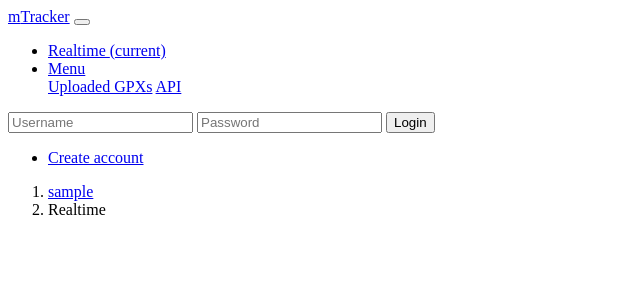
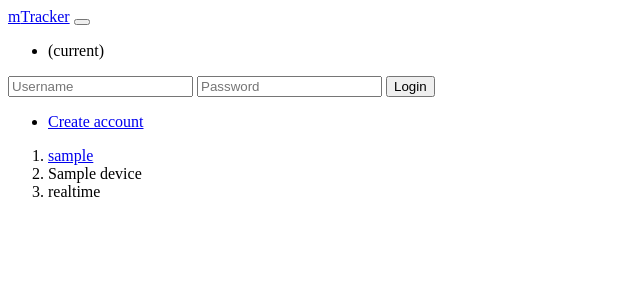
Before and after one commit to ser/motracker, a Flask app: template motracker/templates/gpsdb/realtime.html in a window 1280 px wide. Shown: the top 300 px of the page, without its empty margins (0-640 px from the left). Run offline with Flask 2, Linux system fonts and the light colour scheme; the template is opened without the code that fills it: most values are stand-ins (such as "Sample title", 1, 10 or a date in 2020); form fields are guessed from the names that the template uses; parts of the project's set-up code (start-up, migrations or seed data) failed here and were passed over.

Commit message:
improved navigation.

```diff
--- a/motracker/templates/gpsdb/realtime.html
+++ b/motracker/templates/gpsdb/realtime.html
@@ -8,8 +8,9 @@
 </script>
     <div class="container-fluid">
         <ol class="breadcrumb bg-dark">
-            <li class="breadcrumb-item active"><a href={{ url_for('user.userpage', username=username) }}>{{ username }}</a></li>
-            <li class="breadcrumb-item">Realtime</li>
+            <li class="breadcrumb-item active"><span class="badge badge-primary"><a href={{ url_for('user.userpage', username=username) }}>{{ username }}</a></span></li>
+            <li class="breadcrumb-item">{{ device }}</li>
+            <li class="breadcrumb-item">realtime</li>
         </ol>
         <div class="row">
             <div class="col-sm">
--- a/motracker/templates/gpsdb/showtrack.html
+++ b/motracker/templates/gpsdb/showtrack.html
@@ -7,7 +7,8 @@
 </script>
     <div class="container-fluid">
         <ol class="breadcrumb bg-dark">
-            <li class="breadcrumb-item active">{{ track_id }}</li>
+            <li class="breadcrumb-item active"><span class="badge badge-primary"><a href={{ url_for('user.userpage', username=username) }}>{{ username }}</a></span></li>
+            <li class="breadcrumb-item">{{ track_id }}</li>
             <li class="breadcrumb-item">{{ trackname }}</li>
             <li class="breadcrumb-item">{{ trackdesc }}</li>
         </ol>
--- a/motracker/templates/nav.html
+++ b/motracker/templates/nav.html
@@ -9,10 +9,13 @@
   <div class="collapse navbar-collapse" id="navbarSupportedContent">
     <ul class="navbar-nav mr-auto">
       <li class="nav-item active">
-        <a class="nav-link" href="{{ url_for('public.home') }}">Realtime
+        {% if current_user and current_user.is_authenticated %}
+          <a class="nav-link" href="{{ url_for('user.userpage', username=current_user.username) }}"><span class="badge badge-secondary">Your data</span>
+        {% endif %}
           <span class="sr-only">(current)</span>
         </a>
       </li>
+      {% if current_user and current_user.is_authenticated %}
       <li class="nav-item dropdown">
         <a class="nav-link dropdown-toggle" data-toggle="dropdown" href="#" id="gnssmenu">Menu <span class="caret"></span></a>
         <div class="dropdown-menu" aria-labelledby="gnssmenu">
@@ -20,11 +23,12 @@
             <a class="dropdown-item" href="{{ url_for('gpsdb.gpsapi') }}">API</a>
         </div>
       </li>
+      {% endif %}
     </ul>
     {% if current_user and current_user.is_authenticated %}
     <ul class="navbar-nav my-auto">
       <li class="nav-item active">
-        <a class="nav-link" href="{{ url_for('user.members') }}">Logged in as {{ current_user.username }}</a>
+          <a class="nav-link" href="{{ url_for('user.userpage', username=current_user.username) }}"><i class="fa fa-user"></i> {{ current_user.username }}</a>
       </li>
       <li class="nav-item">
         <a class="nav-link" href="{{ url_for('public.logout') }}">
```
Also changed, not shown: motracker/gpsdb/views.py (+27 -17 lines).
